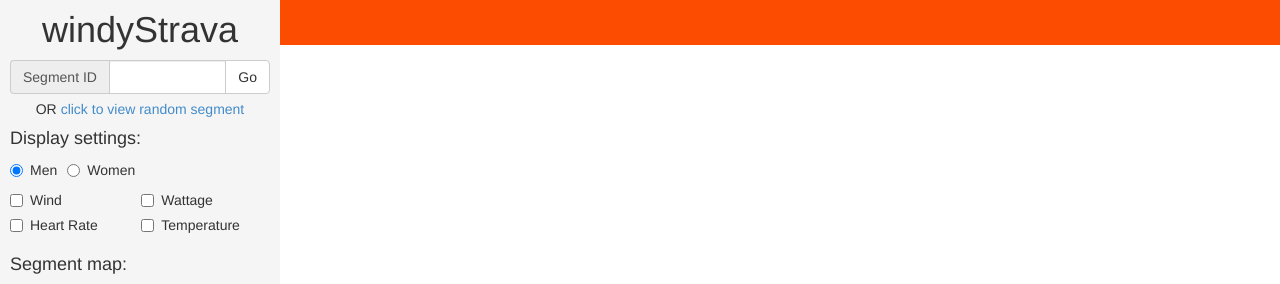
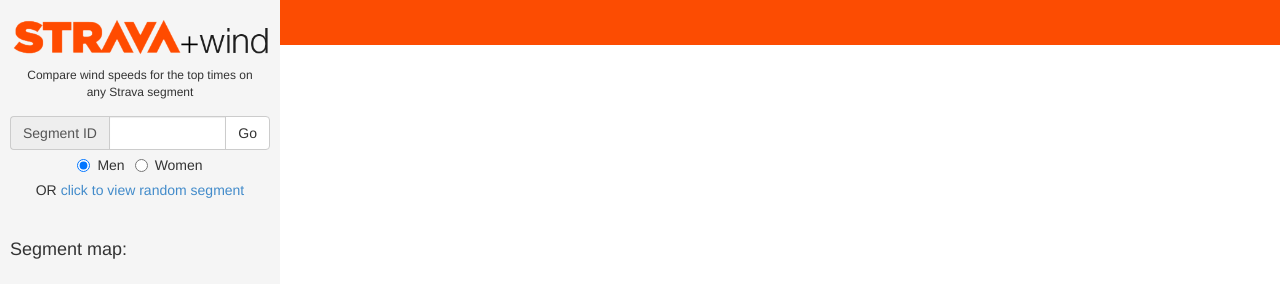
Before and after one commit to mdobbs612/windyStrava, a Flask app: page / in a window 1280 px wide. Shown: the top 284 px of the page. Run offline with Flask 2, Linux system fonts and the light colour scheme; data that the repository does not hold is empty; some libraries are stand-ins or nearby versions.

Commit message:
better info buttons, new name

```diff
--- a/static/main.css
+++ b/static/main.css
@@ -20,6 +20,21 @@
 	background-color: orange;
 }
 
+#app-title {
+	margin-bottom: 5px;
+}
+
+#app-title img {
+	width: 265px;
+}
+
+#app-description {
+	text-align: center;
+	font-size: 12px;
+	padding: 10px;
+	padding-top: 0px;
+}
+
 #top-bar .title {
 	color: black;
 	font-size: 30px;
@@ -39,13 +54,6 @@
 
 body {
 	min-width: 1150px;
-}
-
-h3 {
-	display: inline-block;
-	margin-bottom: 12px;
-	margin-top: 12px;
-	font-size: 18px;
 }
 
 h1 {
@@ -85,6 +93,14 @@
 	color: white;
 }
 
+#segment-name {
+	display: inline-block;
+	margin-bottom: 12px;
+	margin-top: 12px;
+	font-size: 18px;
+	color: white;
+}
+
 .col1, .col2 {
 	width: 49%;
 	display: inline-block;
@@ -95,6 +111,12 @@
 	margin-top: 5px;
 }
 
+div.input-group.gender {
+	margin: auto;
+	margin-top: 4px;
+	text-align: center;
+}
+
 #random {
 	cursor: pointer;
 }
@@ -102,3 +124,7 @@
 #map {
 	height: 280px;
 }
+
+#map-title {
+	margin-top: 40px;
+}
--- a/static/main.js
+++ b/static/main.js
@@ -12,13 +12,25 @@
     return dist;
   }
 
-  function windDirection(bearing) {
-    if (bearing) {
-      if (bearing > 0) return "N"
+  function windDirection(b) {
+    b = b % 360;
+    if (b) {
+      if (b > 67.5 && b <= 112.5) return "W";
+      else if (b > 112.5 && b <= 157.5) return "NW";
+      else if (b > 157.5 && b <= 202.5) return "N";
+      else if (b > 202.5 && b <= 247.5) return "NE";
+      else if (b > 247.5 && b <= 292.5) return "E";
+      else if (b > 292.5 && b <= 337.5) return "SE";
+      else if (b > 337.5 || b <= 22.5) return "S";
+      else if (b > 22.5 && b <= 67.5) return "SW";
+      else return "?"
     } else {
       return "--"
     }
+  }
 
+  function toMPH(mps) {
+    return mps + "mi/h";
   }
 
   function bearing(lat1, lon1, lat2, lon2) {
@@ -36,25 +48,30 @@
       var rank = Math.round(x.invert(d3.mouse(this)[0]) - 1.75);
 
       infos = d3.selectAll('.effort-info')
+        .transition()
+          .duration(1000)
         .attr("display" , function(d, i) {
           if (i == rank) {
             return "block";
           }
           else return "none";
-        })
-
+        });
       wind_display = d3.selectAll('.effort-info')
         .filter( function(d, i) {
           return (i == rank)
         });
-
-      console.log(wind_display);
-
   }
 
   function showError() {
     console.log("showing error");
   }
+
+  function getRandomSegment() {
+    randomIds = ["5438696", "101", "170", "983", "1270807", "287" ]
+    return randomIds[Math.floor(Math.random()*randomIds.length)];
+    //820797
+  }
+
 
   String.prototype.toHHMMSS = function () {
       var sec_num = parseInt(this, 10);
@@ -106,6 +123,11 @@
                 this.parentNode.insertBefore(this, firstChild);
             }
         });
+    };
+  d3.selection.prototype.moveToFront = function() {
+      return this.each(function(){
+        this.parentNode.appendChild(this);
+      });
     };
 
   function zoomToObject(obj){
@@ -186,7 +208,9 @@
       var bear = bearing(lat1, lon1, lat2, lon2);
       var dist = distance(lat1, lon1, lat2, lon2);
 
-      d3.select("#segment-name").text(data.name);
+      d3.select("#segment-name")
+          .text(data.name)
+          .attr("href", "https://www.strava.com/segments/" + id)
 
       drawMap(lat1, lon1, lat2, lon2, data.map.polyline);
     });
@@ -251,14 +275,14 @@
           return x(i + 1);
         })
         .attr("cy", function(d) {
-          return y(d.moving_time);
+          return y(d.elapsed_time);
         })
         .attr("fill", function (d, i) {
           return "url(#prof_pic_" + i + " )"
         })
         .attr("stroke-width",  "3px")
         .attr("stroke", function() {
-          if (wind) return "#66CCCC";
+          if (wind) return "#98AFC7";
           else return "orange";
         });
 
@@ -269,27 +293,97 @@
           .attr("display", "none")
           .attr("transform", function(d, i) {
             if (i < 5) {
-              return "translate(" + (x(i + 1) + 20) + ',' + (y(d.moving_time) - 30) + ")"
+              return "translate(" + (x(i + 1) + 15) + ',' + (y(d.elapsed_time) - 10) + ")"
             } else {
-              return "translate(" + (x(i + 1) - 220) + ',' + (y(d.moving_time) - 30) + ")"
+              return "translate(" + (x(i + 1) - 165) + ',' + (y(d.elapsed_time) - 10) + ")"
             }
           })
-        .attr("class", "effort-info")
-        .append("rect")
-          .attr("rx", 3)
-          .attr("ry", 3)
-          .attr("width", 200)
-          .attr("height", 60)
+        .attr("class", "effort-info");
+
+      effortInfo.append("rect")
+          .attr("width", 150)
+          .attr("height", 20)
+          .attr("fill", "#FC4C02");
+      effortInfo.append("circle")
+          .attr("cx", function(d, i) {
+            if (i < 5) return -15
+            else return 165
+          })
+          .attr("cy", 10)
+          .attr("r", 16)
+          .attr("stroke-width", 3)
+          .attr("stroke", "#FC4C02")
+          .attr("fill", "none");
+      effortInfo.append("rect")
+          .attr("width", 135)
+          .attr("height", 36)
+          .attr("transform", function(d, i) {
+            if (i < 5) return "translate(15, 20)"
+            else return "translate(0, 20)"
+          })
           .attr("fill", "white")
-          .attr("stroke", "#7f7f7f")
+          .attr("stroke", "#fedccd")
+          .attr("stroke-width", 1);
+      effortInfo.append("image")
+        .attr("class", "effort-wind-icon")
+        .attr("xlink:href", "/static/wind.png")
+        .attr("height", "15")
+        .attr("width", "15")
+        .attr("x", function(d, i) {
+            if (i < 5) return 20
+            else return 5 })
+        .attr("y", 40);
+      effortInfo.append("text")
+          .attr("class", "effort-wind")
+          .text( function (d) {
+            return windDirection(d.wind_bearing)
+          })
+          .attr("fill", "black")
+          .attr("x", function(d, i) {
+            if (i < 5) return 40
+            else return 25 })
+          .attr("y", 51);
+      effortInfo.append("text")
+          .text( function (d) {
+            return d.athlete_name.slice(0, 15);
+          })
+          .attr("fill", "white")
+          .attr("text-anchor", function(d, i) {
+            if (i < 5) return "end"
+            else return "begin"
+          })
+          .attr("y", 15)
+          .attr("x", function(d, i) {
+            if (i < 5) return 145
+            else return 5
+          });
+      effortInfo.append("image")
+          .attr("class", "effort-wind-icon")
+          .attr("xlink:href", "/static/timer.png")
+          .attr("height", "15")
+          .attr("width", "15")
+          .attr("x", function(d, i) {
+            if (i < 5) return 20
+            else return 5 })
+          .attr("y", 22);
+      effortInfo.append("text")
+          .text( function (d) {
+            return d.elapsed_time.toString().toHHMMSS();
+          })
+          .attr("fill", "black")
+          .attr("y", 33)
+          .attr("x", function(d, i) {
+            if (i < 5) return 40
+            else return 25 });
+        /*
         .append("div")
-          .attr("html", function(d) {
+          .html( function(d) {
             name = d.name;
-            time = d.moving_time
+            time = d.elapsed_time
             wind = windDirection(d.wind_bearing)
             console.log(wind);
-            return ""
-          });
+            return wind
+          });*/
 
 
       // add hearts for heart rate readings, only display if heart-rate
@@ -323,7 +417,7 @@
           date = d.start_date_local;
           hour = parseInt(date.substring(11, 13)).toString();
 
-          if (i < 3) {
+          if (i < 13) {
               var tempi = i;
               d3.json("/weather/" + lat1 + "/" + lon2 + "/" + d.start_date_local,
                 function(error, data) {
@@ -332,21 +426,20 @@
                   br = (hour_weather.windBearing - 90) % 360;
                   ws = hour_weather.windSpeed;
                   d.wind_bearing = br
-                  console.log(d.wind_bearing);
                   d.wind_speed = ws
 
                   var triData = [
                     { "x" : x(i + 1) - 18 * Math.cos((br + 90) * .0174544),
-                      "y" : y(d.moving_time) - 18 * Math.sin((br + 90) * .0174544) },
+                      "y" : y(d.elapsed_time) - 18 * Math.sin((br + 90) * .0174544) },
                     { "x" : x(i + 1) + 18 * Math.cos((br + 90) * .0174544),
-                      "y" : y(d.moving_time) + 18 * Math.sin((br + 90) * .0174544) },
-                    { "x" : x(i + 1) + d.wind_speed * -5 * Math.cos(d.wind_bearing * .0174533),
-                      "y" : y(d.moving_time) + d.wind_speed * -5 * Math.sin(d.wind_bearing * .0174533) }
+                      "y" : y(d.elapsed_time) + 18 * Math.sin((br + 90) * .0174544) },
+                    { "x" : x(i + 1) + (d.wind_speed * -5 - 18) * Math.cos(d.wind_bearing * .0174533),
+                      "y" : y(d.elapsed_time) + (d.wind_speed * -5 - 18) * Math.sin(d.wind_bearing * .0174533) }
                     ];
 
                   svg.append("circle")
                     .attr("cx", x(i + 1))
-                    .attr("cy", y(d.moving_time))
+                    .attr("cy", y(d.elapsed_time))
                     .attr("r", 16)
                     .attr("fill", "white")
                     .attr("class", "white-circ")
@@ -355,12 +448,21 @@
                   svg.append("path")
                     .attr("d", lineFunction(triData))
                     .attr("class", "wind-triangle")
-                    .attr("stroke", "66CCCC")
+                    .attr("stroke", "98AFC7")
                     .attr("stroke-width", 2)
-                    .attr("fill", "#66CCCC")
+                    .attr("fill", "#98AFC7")
                     .moveToBack();
 
                   svg.selectAll(".axis").moveToBack();
+
+                  svg.selectAll(".effort-wind")
+                    .filter( function(d, i) {
+                      return i == tempi
+                    })
+                    .text( function(d) {
+                      return toMPH(d.wind_speed) + " " + windDirection(d.wind_bearing + 90);
+                    });
+
                 })
             }
         })
@@ -371,7 +473,7 @@
   function updateGraph(random) {
 
     if (random) {
-      id = "4302773"
+      id = getRandomSegment();
     } else {
       var id = d3.select("#segment-id")[0][0].value;
       if (id === "") {
@@ -380,8 +482,8 @@
     }
 
     var gender = d3.select("input[name='gender']:checked")[0][0].value;
-    var wind = d3.select("#wind-select")[0][0].checked;
-    var heart_rate = d3.select("#hr-select")[0][0].checked;
+    var wind = true //d3.select("#wind-select")[0][0].checked;
+    var heart_rate = false //d3.select("#hr-select")[0][0].checked;
     var svg = d3.select("body").select("svg").select("g");
 
     var lat1, lat2, lon1, lon2;
@@ -429,6 +531,98 @@
           });
       });
 
+      svg.selectAll(".effort-info").remove()
+
+      effortInfo = svg.selectAll(".effort-info")
+        .data(data.entries.slice(0, 10))
+        .enter()
+        .append("g")
+          .attr("display", "none")
+          .attr("transform", function(d, i) {
+            if (i < 5) {
+              return "translate(" + (x(i + 1) + 15) + ',' + (y(d.elapsed_time) - 10) + ")"
+            } else {
+              return "translate(" + (x(i + 1) - 165) + ',' + (y(d.elapsed_time) - 10) + ")"
+            }
+          })
+        .attr("class", "effort-info");
+
+      effortInfo.append("rect")
+          .attr("width", 150)
+          .attr("height", 20)
+          .attr("fill", "#FC4C02");
+      effortInfo.append("circle")
+          .attr("cx", function(d, i) {
+            if (i < 5) return -15
+            else return 165
+          })
+          .attr("cy", 10)
+          .attr("r", 16)
+          .attr("stroke-width", 3)
+          .attr("stroke", "#FC4C02")
+          .attr("fill", "none");
+      effortInfo.append("rect")
+          .attr("width", 135)
+          .attr("height", 36)
+          .attr("transform", function(d, i) {
+            if (i < 5) return "translate(15, 20)"
+            else return "translate(0, 20)"
+          })
+          .attr("fill", "white")
+          .attr("stroke", "#fedccd")
+          .attr("stroke-width", 1);
+      effortInfo.append("image")
+        .attr("class", "effort-wind-icon")
+        .attr("xlink:href", "/static/wind.png")
+        .attr("height", "15")
+        .attr("width", "15")
+        .attr("x", function(d, i) {
+            if (i < 5) return 20
+            else return 5 })
+        .attr("y", 40);
+      effortInfo.append("text")
+          .attr("class", "effort-wind")
+          .text( function (d) {
+            return windDirection(d.wind_bearing)
+          })
+          .attr("fill", "black")
+          .attr("x", function(d, i) {
+            if (i < 5) return 40
+            else return 25 })
+          .attr("y", 51);
+      effortInfo.append("text")
+          .text( function (d) {
+            return d.athlete_name.slice(0, 15);
+          })
+          .attr("fill", "white")
+          .attr("text-anchor", function(d, i) {
+            if (i < 5) return "end"
+            else return "begin"
+          })
+          .attr("y", 15)
+          .attr("x", function(d, i) {
+            if (i < 5) return 145
+            else return 5
+          });
+      effortInfo.append("image")
+          .attr("class", "effort-wind-icon")
+          .attr("xlink:href", "/static/timer.png")
+          .attr("height", "15")
+          .attr("width", "15")
+          .attr("x", function(d, i) {
+            if (i < 5) return 20
+            else return 5 })
+          .attr("y", 22);
+      effortInfo.append("text")
+          .text( function (d) {
+            return d.elapsed_time.toString().toHHMMSS();
+          })
+          .attr("fill", "black")
+          .attr("y", 33)
+          .attr("x", function(d, i) {
+            if (i < 5) return 40
+            else return 25 });
+
       svg.selectAll(".hr")
         .data(data.entries.slice(0, 10))
         .transition()
@@ -467,11 +661,11 @@
           return x(i + 1);
         })
         .attr("cy", function(d) {
-          return y(d.moving_time);
+          return y(d.elapsed_time);
         })
         .attr("r", 16)
         .attr("stroke", function() {
-          if (wind) return "#66CCCC";
+          if (wind) return "#98AFC7";
           else return "orange";
         })
         .attr("fill", function (d, i) {
@@ -483,7 +677,7 @@
           date = d.start_date_local;
           hour = parseInt(date.substring(11, 13)).toString();
 
-          if (i < 7) {
+          if (i < 13) {
               var tempi = i;
               d3.json("/weather/" + lat1 + "/" + lon2 + "/" + d.start_date_local,
                 function(error, data) {
@@ -496,16 +690,16 @@
 
                   var triData = [
                     { "x" : x(i + 1) - 18 * Math.cos((br + 90) * .0174544),
-                      "y" : y(d.moving_time) - 18 * Math.sin((br + 90) * .0174544) },
+                      "y" : y(d.elapsed_time) - 18 * Math.sin((br + 90) * .0174544) },
                     { "x" : x(i + 1) + 18 * Math.cos((br + 90) * .0174544),
-                      "y" : y(d.moving_time) + 18 * Math.sin((br + 90) * .0174544) },
-                    { "x" : x(i + 1) + d.wind_speed * -5 * Math.cos(d.wind_bearing * .0174533),
-                      "y" : y(d.moving_time) + d.wind_speed * -5 * Math.sin(d.wind_bearing * .0174533) }
+                      "y" : y(d.elapsed_time) + 18 * Math.sin((br + 90) * .0174544) },
+                    { "x" : x(i + 1) + (d.wind_speed * -5 - 18) * Math.cos(d.wind_bearing * .0174533),
+                      "y" : y(d.elapsed_time) + (d.wind_speed * -5 - 18) * Math.sin(d.wind_bearing * .0174533) }
                     ];
 
                   svg.append("circle")
                     .attr("cx", x(i + 1))
-                    .attr("cy", y(d.moving_time))
+                    .attr("cy", y(d.elapsed_time))
                     .attr("r", 16)
                     .attr("fill", "white")
                     .attr("class", "white-circ")
@@ -514,12 +708,20 @@
                   svg.append("path")
                     .attr("d", lineFunction(triData))
                     .attr("class", "wind-triangle")
-                    .attr("stroke", "66CCCC")
-                    .attr("stroke-width", 2)
-                    .attr("fill", "#66CCCC")
+                    //.attr("stroke", "98AFC7")
+                    //.attr("stroke-width", 2)
+                    .attr("fill", "#98AFC7")
                     .moveToBack();
 
                   svg.selectAll(".axis").moveToBack();
+
+                  svg.selectAll(".effort-wind")
+                    .filter( function(d, i) {
+                      return i == tempi
+                    })
+                    .text( function(d) {
+                      return toMPH(d.wind_speed) + " " + windDirection(d.wind_bearing + 90);
+                    });
                 })
             }
         });
@@ -527,5 +729,5 @@
     });
   }
 
-  drawGraph("2622759", "M", true, true);
+  drawGraph("820797", "M", false, true);
 });
--- a/templates/index.html
+++ b/templates/index.html
@@ -1,7 +1,7 @@
 <!DOCTYPE html>
 <html>
   <head>
-    <title>windyStrava</title>
+    <title>Strava+wind</title>
     <meta name="viewport" content="width=device-width, initial-scale=1.0">
     <link href={{ url_for('static', filename='./bower_components/bootstrap/dist/css/bootstrap.min.css') }} rel="stylesheet" media="screen">
     <link href={{ url_for('static', filename='main.css') }} rel="stylesheet" media="screen">
@@ -18,7 +18,10 @@
       <div id="segment-graph">
         <div id="legend">
           <div id="app-title">
-            <h1>windyStrava</h1>
+            <img src="/static/title.png" alt="STRAVA+wind">
+            <div id="app-description">
+            Compare wind speeds for the top times on any Strava segment
+            </div>
           </div>
           <div class="input-group">
             <span class="input-group-addon">Segment ID</span>
@@ -27,41 +30,22 @@
               <button class="btn btn-default" onclick="updateGraph()">Go</button>
             </span>
           </div>
+          <div class="input-group gender">
+              <label class="radio-inline"><input type="radio" checked="checked" value="M" name="gender">Men</label>
+              <label class="radio-inline"><input type="radio" value="F" name="gender">Women</label>
+            </div>
           <div class="random-group">
             <span>OR </span>
             <a id="random">click to view random segment</a>
           </div>
-          <div id="display-settings">
-            <h4>Display settings:</h4>
-            <div class="input-group">
-              <label class="radio-inline"><input type="radio" checked="checked" value="M" name="gender">Men</label>
-              <label class="radio-inline"><input type="radio" value="F" name="gender">Women</label>
-            </div>
-            <div class="col1">
-              <div class="checkbox">
-                <label><input type="checkbox" id="wind-select" value="true">Wind</label>
-              </div>
-              <div class="checkbox">
-                <label><input type="checkbox" id="hr-select" value="">Heart Rate</label>
-              </div>
-            </div>
-            <div class="col2">
-              <div class="checkbox">
-                <label><input type="checkbox" name="watt-select" value="">Wattage</label>
-              </div>
-              <div class="checkbox">
-                <label><input type="checkbox" name="temp-select" value="">Temperature</label>
-              </div>
-            </div>
-          </div>
-          <h4>Segment map:</h4>
+          <h4 id="map-title">Segment map:</h4>
           <div id="map">
           </div>
         </div>
         <div id="graph">
           <div id="segment-name-area">
-            <h3 id="segment-name">
-            </h3>
+            <a id="segment-name" target="_blank">
+            </a>
           </div>
         </div>
       </div>
```
Also changed, not shown: lib/requests/models.py (+9 -2 lines), static/timer.png (added), static/title.png (added), static/wind.png (added), 2 other files.
